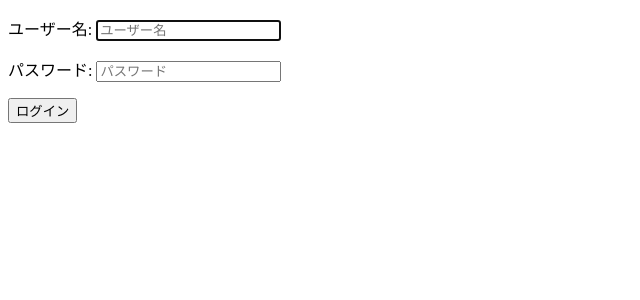
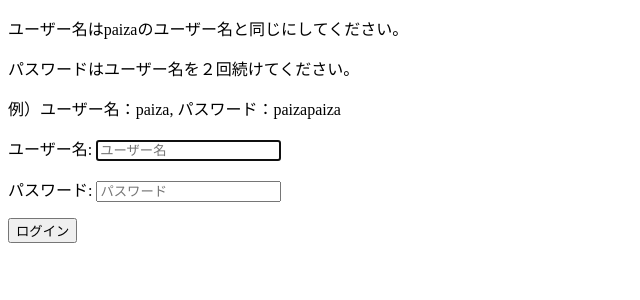
Before and after one commit to cardene777/pycheck, a Django app: page /accounts/login/ in a window 1280 px wide. Shown: the top 300 px of the page, without its empty margins (0-640 px from the left). Run offline with Django 3.2, Linux system fonts and the light colour scheme.

Commit message:
Update login.html

```diff
--- a/accounts/templates/accounts/login.html
+++ b/accounts/templates/accounts/login.html
@@ -7,6 +7,9 @@
 </head>
 <body>
     <div class="container">
+        <p>ユーザー名はpaizaのユーザー名と同じにしてください。</p>
+        <p>パスワードはユーザー名を２回続けてください。</p>
+        <p>例）ユーザー名：paiza, パスワード：paizapaiza</p>
         <form action="" method="POST">
             {% csrf_token %}
             {{ form.as_p }}
```
